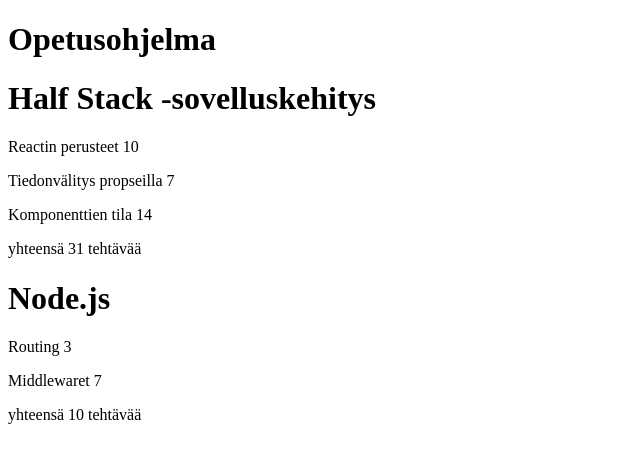
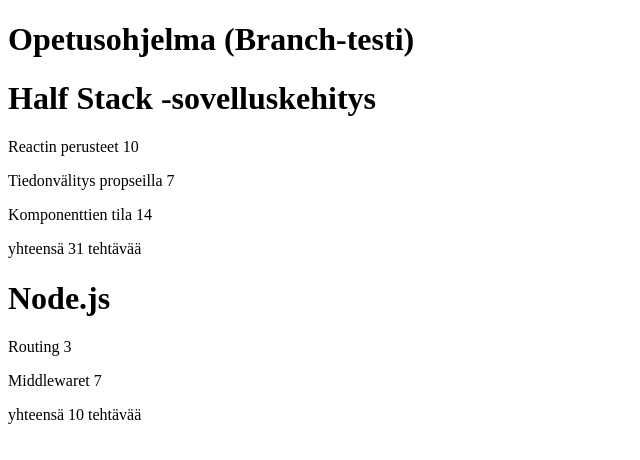
Before and after one commit to JonesTPG/fs-mooc-osa2, a React (Create React App) app: page / in a window 1280 px wide. Shown: the top 460 px of the page, without its empty margins (0-640 px from the left). Built offline with nearby package versions, Linux system fonts and the light colour scheme.

Commit message:
testataan branchia. Jos toimii aloitetaan tehdä 2.6 tehtävää tähän branchiin.

```diff
--- a/src/App.js
+++ b/src/App.js
@@ -54,7 +54,7 @@
 
   return (
     <div>
-      <h1> Opetusohjelma </h1>
+      <h1> Opetusohjelma (Branch-testi) </h1>
       {kurssit.map(yksiKurssi=><Kurssi key={yksiKurssi.id} kurssi={yksiKurssi}/>)}
 
     </div>
```
